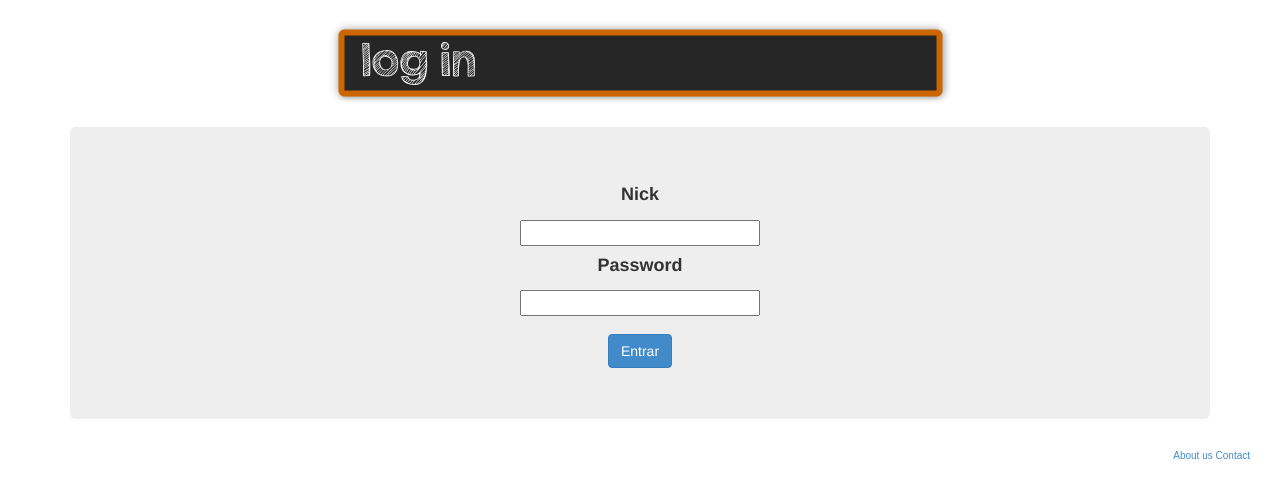
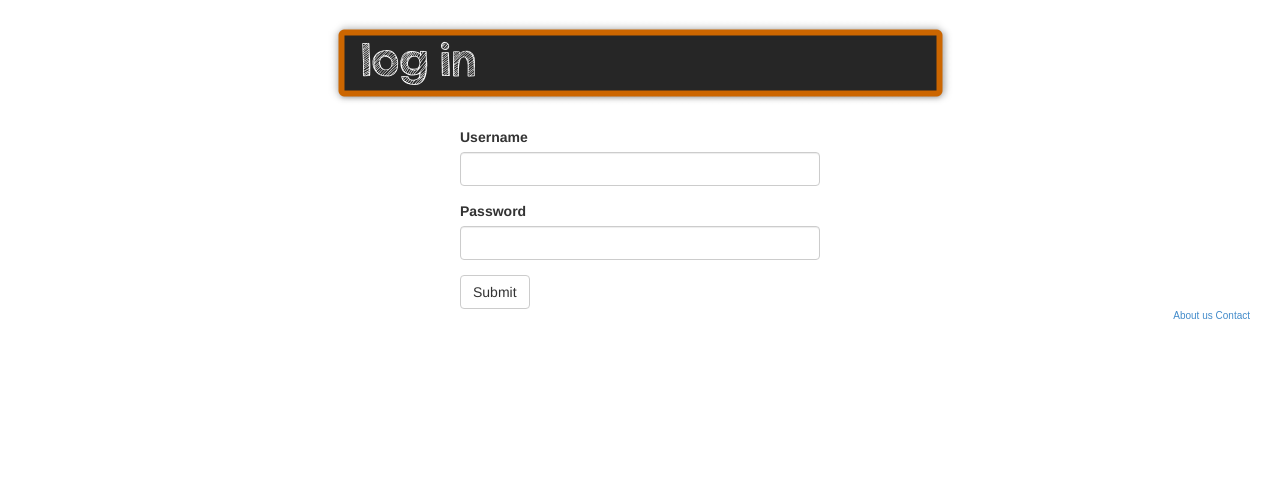
Before and after one commit to ULL-ETSII-GRADO-SYTW-1314/KWYJIBO, a Django app: page /login/ in a window 1280 px wide. Shown: the part 52-550 px from the top of the page. Run offline with Django 3.2, Linux system fonts and the light colour scheme; parts of the project's set-up code (start-up, migrations or seed data) failed here and were passed over.

Commit message:
Log in page improved

```diff
--- a/templates/usuarios/login.html
+++ b/templates/usuarios/login.html
@@ -20,23 +20,32 @@
                     </ul>
                 {% endfor %}
             </div>
+        </center>
 
-            <div class="container">
-                <div class="row clearfix">
-                    <div class="col-md-12 column">
-                        <div class="jumbotron">
-                            <form action="/login/" method="POST">
+        <div class="container">
+            <div class="row clearfix">
+                <div class="col-md-12 column">
+                    <div class="row clearfix">
+                        <div class="col-md-4 column">
+                        </div>
+                        <div class="col-md-4 column">
+                            <form role="form" action="/login/" method="POST">
                                 {% csrf_token %}
-                                <center><h4> <label> Nick </label> </h4>
-                                <h4> {{ form.nick }} </h4>
-                                <h4> <label> Password </label> </h4>
-                                <h4> {{ form.password }} </h4>
+                                <div class="form-group">
+                                    <label> Username </label>
+                                    <input class="form-control" id="id_nick" maxlength="50" name="nick" type="text" />
+                                </div>
+                                <div class="form-group">
+                                    <label> Password </label>
+                                    <input class="form-control" id="id_password" name="password" type="password" />
+                                </div>
+                                <button type="submit" class="btn btn-default">Submit</button>
                             </form>
-                            <p>  </p>
-                            <input type="submit" class="btn btn-primary btn-large" value="Entrar" />
                         </div>
+                        <div class="col-md-4 column">
+                    </div>
                     </div>
                 </div>
             </div>
-        </center>
+        </div>
     {% endblock %}
```
Also changed, not shown: 1 other file.
